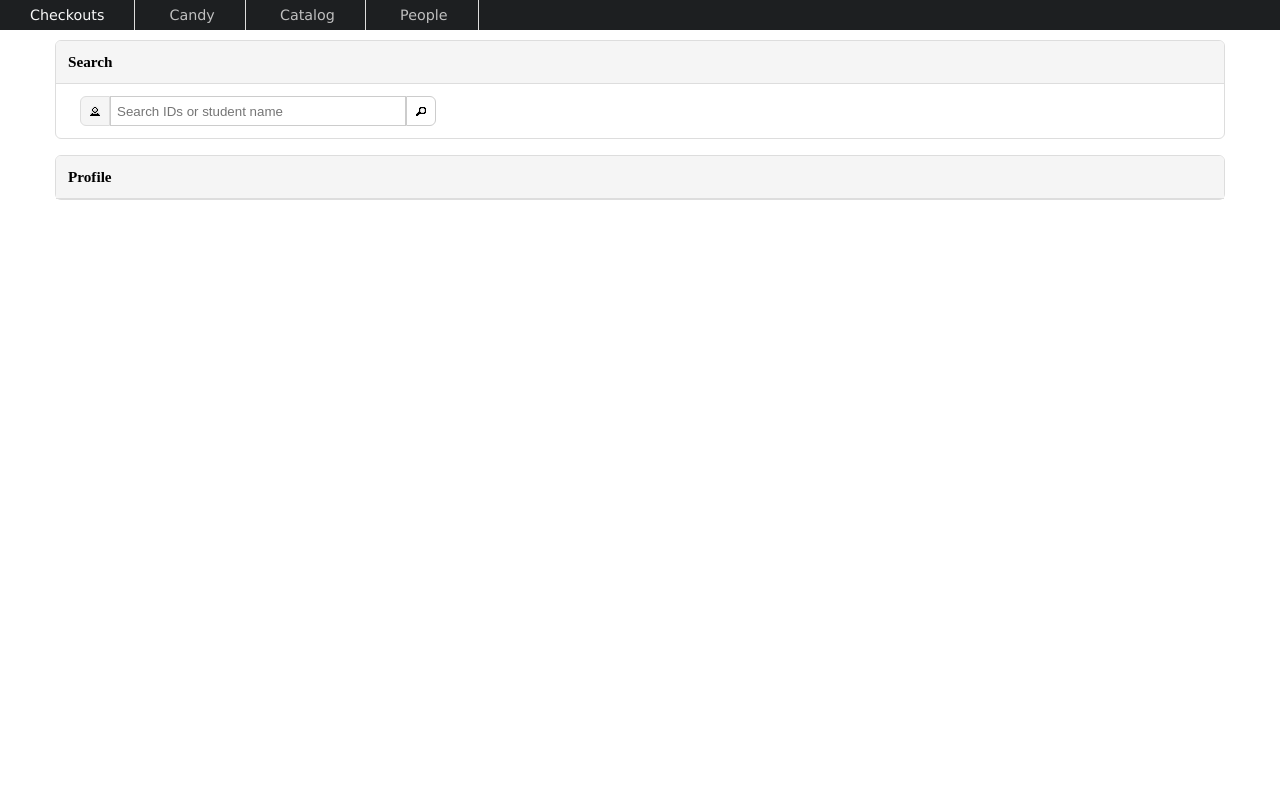
After one commit to dfmchfhf/MathSoc, a PHP site: page /people.php in a window 1280 px wide. The commit adds this page. Run offline with PHP 8.4, Linux system fonts and the light colour scheme; data that the repository does not hold is empty.

Commit message:
Add profile page

```diff
--- a/Checkouts/css/checkouts.css
+++ b/Checkouts/css/checkouts.css
@@ -61,13 +67,17 @@ kbd {
 
 .nav {
   width:                      100%;
+  min-width:                  1170px;
   height:                     30px;
-  background-color:           black;
+  background-color:           #1D1F21;
   border-color:               #222222;
   margin-bottom:              10px;
+  font-family:                "Lucida Grande", "Lucida Sans Unicode", Tahoma, sans-serif;
+  white-space:                nowrap;
 }
 .nav > ul {
   list-style-type:            none;
+  list-style:                 none;
   margin:                     0;
   padding:                    0;
   border-color:               #999999;
@@ -77,13 +87,12 @@ kbd {
   border-right:               1px solid #DDD;
 }
 .nav > ul > li > a {
-  color:                      #999999;
+  color:                      #C0C0C0;
   line-height:                30px;
   display:                    block;
-  width:                      60px;
   text-decoration:            none;
   text-align:                 center;
-  font-size:                  1.2em;
+  font-size:                  1.1em;
   padding:                    0px 30px;
 }
 .nav > ul > li > a:hover {
--- a/Checkouts/js/checkouts.js
+++ b/Checkouts/js/checkouts.js
@@ -1,4 +1,4 @@
-/*global $, jQuery */
+/*global $, jQuery, onCheckouts */
 $('.panel-collapsible > .panel-heading').on('click', function() {
   $(this).siblings('.panel-body').toggle('blind');
 });
@@ -124,6 +124,9 @@ function viewAllCheckouts() {
     dataType: 'JSON'
   }).done(displayCheckouts);
 }
+function viewProfile(id) {
+  window.location = '/people.php?id=' + id;
+}
 function clearScreen() {
   hideEditName();
   checkoutPanel.hide();
@@ -166,10 +169,10 @@ function displayCheckouts(resp) {
         otime = document.createTextNode(co.out),
         itime = co.in == null ? null : document.createTextNode(co.in);
     uwid.on('dblclick', function() {
-      searchId(co.uwid);
+      viewProfile(co.uwid);
     });
     unam.on('dblclick', function() {
-      searchId(co.uwid);
+      viewProfile(co.uwid);
     });
     item.on('dblclick', function() {
       searchItem(co.asset);
@@ -233,6 +236,10 @@ function displayCheckouts(resp) {
     }
   });
   $('.has-tooltip').removeClass('has-tooltip');
+
+  if (typeof onCheckouts == 'function') {
+    onCheckouts(resp);
+  }
 }
 $('#se_uwid_id').on('input propertychange paste autocompleteselect', function() {
   hideEditName();
--- /dev/null
+++ b/Checkouts/js/people.js
@@ -0,0 +1,79 @@
+/*global $, jQuery, searchId */
+RegExp.escape = function(s) {
+  return s.replace(/[-\/\\^$*+?.()|[\]{}]/g, '\\$&');
+};
+String.prototype.format = function () {
+  var patt,
+      string = this,
+      replacements = Array.prototype.slice.call(arguments, 0);
+
+  // For each replacement text, replace the appropriately index
+  // item
+  for (var i = 0; i < replacements.length; ++i) {
+    patt = new RegExp(RegExp.escape('{' + i + '}'), 'g');
+    string = string.replace(patt, replacements[i]);
+  }
+  return string;
+};
+function getQueryParam(query) {
+  var result = undefined,
+      params = window.location.search;
+  params = params.split(/[&\?]/);
+  $.each(params, function(i, p) {
+    var q, v;
+    p = p.split(/[=]/);
+    q = p[0];
+    v = p[1];
+    if (q === query) {
+      result = v;
+      return false;
+    }
+    return true;
+  });
+  return result;
+}
+function searchForUser(id, callback) {
+  $.ajax({
+    url: 'exec.php',
+    type: 'POST',
+    data: {
+      action: 'getUwidCheckouts',
+      id: id
+    },
+    dataType: 'JSON'
+  }).done(callback);
+}
+function onCheckouts(data) {
+  var fav = null,
+      occs = {},
+      total = 0,
+      current = 0;
+  $('title').text('{0} | People'.format(data.id));
+  $.each(data.checkouts, function(index, co) {
+    if (occs[co.asset]) {
+      occs[co.asset]['count'] += 1;
+    } else {
+      occs[co.asset] = {
+        count: 1,
+        obj: co
+      };
+    }
+    if (fav === null || occs[co.asset]['count'] > fav['count']) {
+      fav = occs[co.asset];
+    }
+
+    if (co.in === null) {
+      current++;
+    }
+    total++;
+  });
+
+  $('[field="fav"]').text(fav.obj.asset);
+  $('[field="checkedout"]').text(current);
+  $('[field="total"]').text(total);
+}
+
+$('document').ready(function() {
+  var id = getQueryParam('id');
+  searchId(id);
+});
--- /dev/null
+++ b/Checkouts/people.php
@@ -0,0 +1,131 @@
+<?php
+/*
+    Copyright (C) 2014 Ford Peprah
+
+    This program is free software: you can redistribute it and/or modify
+    it under the terms of the GNU General Public License as published by
+    the Free Software Foundation, either version 3 of the License, or
+    (at your option) any later version.
+
+    This program is distributed in the hope that it will be useful,
+    but WITHOUT ANY WARRANTY; without even the implied warranty of
+    MERCHANTABILITY or FITNESS FOR A PARTICULAR PURPOSE.  See the
+    GNU General Public License for more details.
+
+    You should have received a copy of the GNU General Public License
+    along with this program.  If not, see <http://www.gnu.org/licenses/>.
+*/
+?>
+<html lang="en">
+  <head>
+    <title>People</title>
+    <meta content="text/html; charset=UTF-8" http-equiv="Content-Type">
+    <link rel="stylesheet" href="css/jquery-ui-1.10.4.custom.min.css">
+    <link rel="stylesheet" href="css/checkouts.css">
+
+    <script src="js/jquery-2.1.1.min.js"></script>
+    <script src="js/jquery-ui-1.10.4.custom.min.js"></script>
+
+  </head>
+
+  <body>
+    <?php include 'menu.php'; ?>
+    <div class="page">
+      <div class="panel">
+        <div class="panel-heading">
+          <h3 class="panel-title">Search</h3>
+        </div>
+        <div class="panel-body">
+          <div class="container container-fluid">
+            <div class="cell-4">
+              <div class="input-group">
+                <label class="input-group-item has-tooltip" for="se_uwid_id" title="ID<br />WatSFiC IDs should be zero-padded.">
+                  <span class="ui-icon ui-icon-person">&nbsp;</span>
+                </label>
+                <input id="se_uwid_id" class="form-control" placeholder="Search IDs or student name">
+                <span class="input-group-btn">
+                  <button id="se_uwid_submit" class="btn">
+                    <span class="ui-icon ui-icon-search">&nbsp;</span>
+                  </button>
+                </span>
+              </div>
+              <div id="se_uwid_name" class="input-group" style="display:none;">
+                <label class="input-group-item has-tooltip" for="se_uwid_name_txt" title="Name">
+                  <span class="ui-icon ui-icon-comment">&nbsp;</span>
+                </label>
+                <br/>
+                <input id="se_uwid_name_id" type="hidden">
+                <input id="se_uwid_name_txt" class="form-control has-tooltip" readonly placeholder="Name" title="Double-click to edit">
+                <span class="input-group-btn">
+                  <button id="se_uwid_name_btn" class="btn">
+                    <span class="ui-icon ui-icon-pencil">&nbsp;</span>
+                  </button>
+                </span>
+              </div>
+            </div>
+          </div>
+        </div>
+      </div>
+      <br/>
+      <div class="panel panel-collapsible collapsed">
+        <div class="panel-heading">
+          <h3 class="panel-title">Profile</h3>
+        </div>
+        <div id="hist_panel" class="panel-body">
+          <div id="profile_panel" class="profile">
+            <div class="profile_picture cell-2 inline-block">
+              <img src="css/images/mathsoc.png" alt="profile-picture" />
+            </div>
+            <div class="profile_information cell-4 inline-block">
+              <div>
+                <span><strong>Favourite Item: </strong></span>
+                <span field="fav"></span>
+              </div>
+              <div>
+                <span><strong>Items Currently Checked Out: </strong></span>
+                <span field="checkedout"></span>
+              </div>
+              <div>
+                <span><strong>Total Items Checked Out: </strong></span>
+                <span field="total"></span>
+              </div>
+            </div>
+          </div>
+          <hr/>
+          <table id="hist_cur_table" class="panel-table">
+            <caption><kbd>Items currently checked out:</kbd></caption>
+            <thead>
+              <tr>
+                <th><span>uwID</span></th>
+                <th><span>Name</span></th>
+                <th><span>Item</span></th>
+                <th><span>Checkout time</span></th>
+                <th><span>Check item in</span></th>
+              </tr>
+            </thead>
+            <tbody>
+            </tbody>
+          </table>
+          <table id="hist_prev_table" class="panel-table">
+            <caption><kbd>History:</kbd></caption>
+            <thead>
+              <tr>
+                <th><span>uwID</span></th>
+                <th><span>Name</span></th>
+                <th><span>Item</span></th>
+                <th><span>Checkout time</span></th>
+                <th><span>Checkin time</span></th>
+                <th><span>Check item back out</span></th>
+              </tr>
+            </thead>
+            <tbody>
+            </tbody>
+          </table>
+        </div>
+      </div>
+
+    </div>
+    <script src="js/checkouts.js"></script>
+    <script src="js/people.js"></script>
+  </body>
+</html>
```
Also changed, not shown: other parts of Checkouts/css/checkouts.css (+37 -1 lines), Checkouts/candy.php (+29 -1 lines), Checkouts/css/images/mathsoc.png (added).
